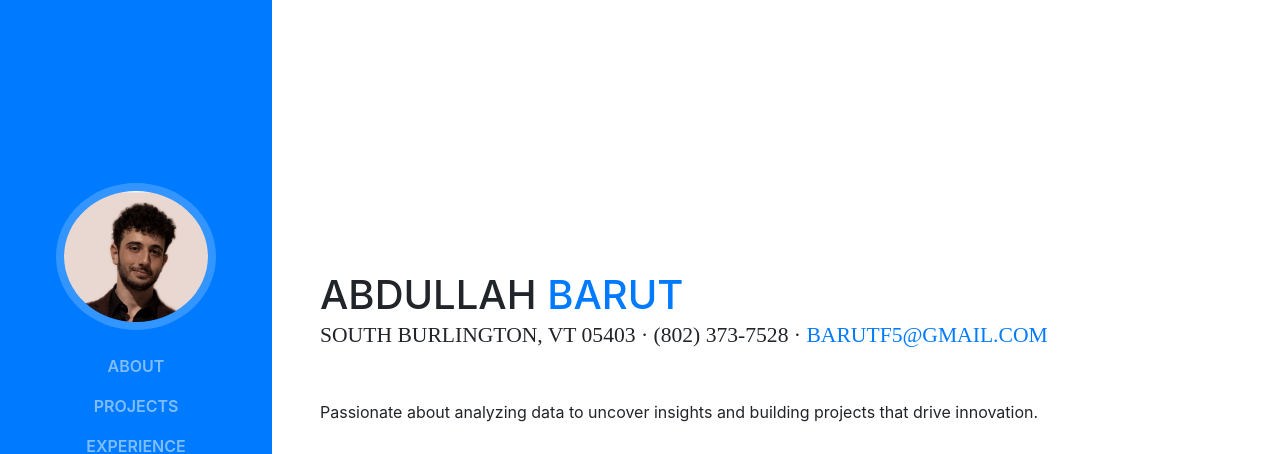
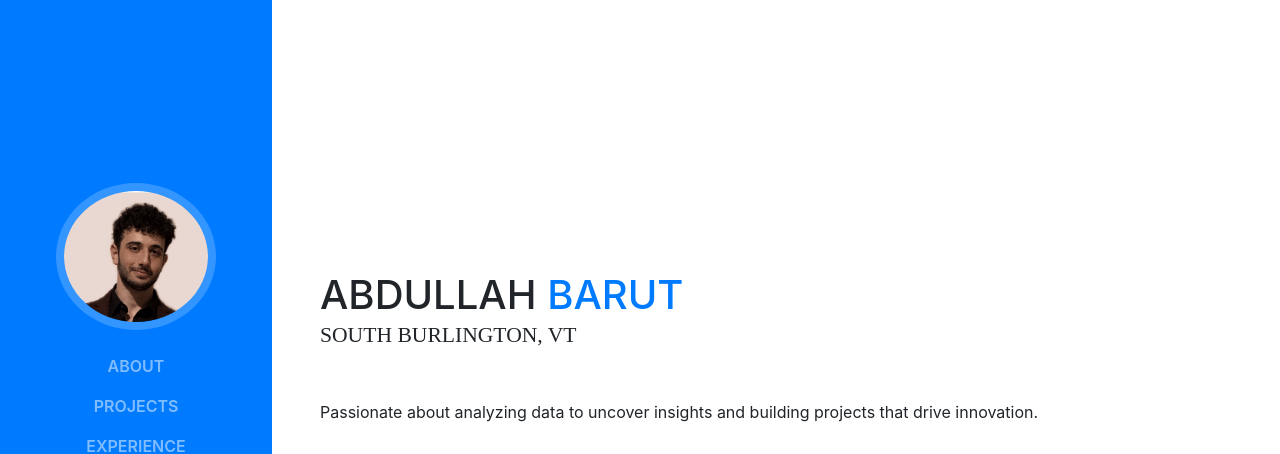
Before and after one commit to Fennixs/resume-bootstrap4-master, a website with bundled scripts: page index.html in a window 1280 px wide. Shown: the top 454 px of the page. Built offline with nearby package versions, Linux system fonts and the light colour scheme; a web font is replaced by a local one.

Commit message:
removed number index.html

```diff
--- a/index.html
+++ b/index.html
@@ -72,8 +72,7 @@
           <h1 class="mb-0">Abdullah
             <span class="text-primary">Barut</span>
           </h1>
-          <div class="subheading mb-5">South Burlington, VT 05403 · (802) 373-7528 ·
-            <a href="mailto:name@email.com">barutf5@gmail.com</a>
+          <div class="subheading mb-5">South Burlington, VT
           </div>
           <p class="mb-5">Passionate about analyzing data to uncover insights and building projects that drive innovation.</p>
           <ul class="list-inline list-social-icons mb-0">
```
